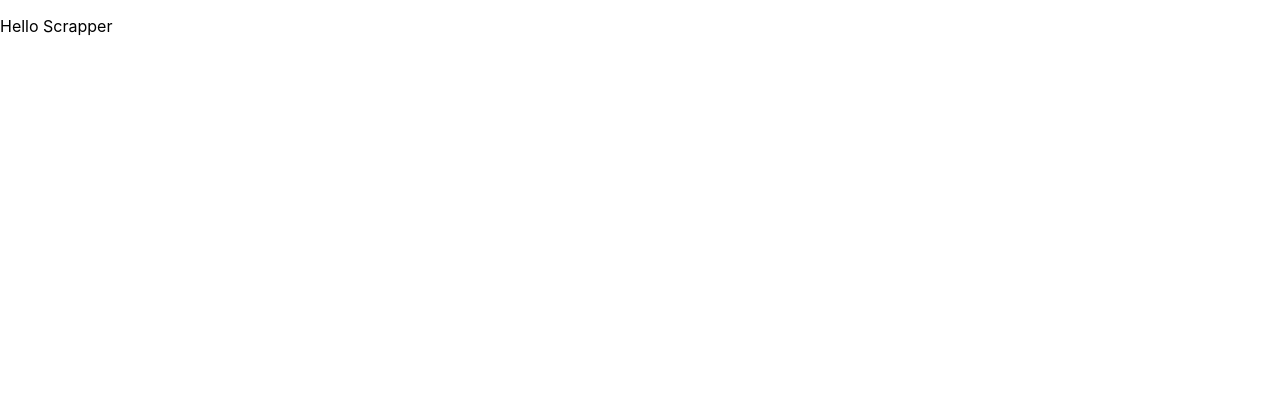
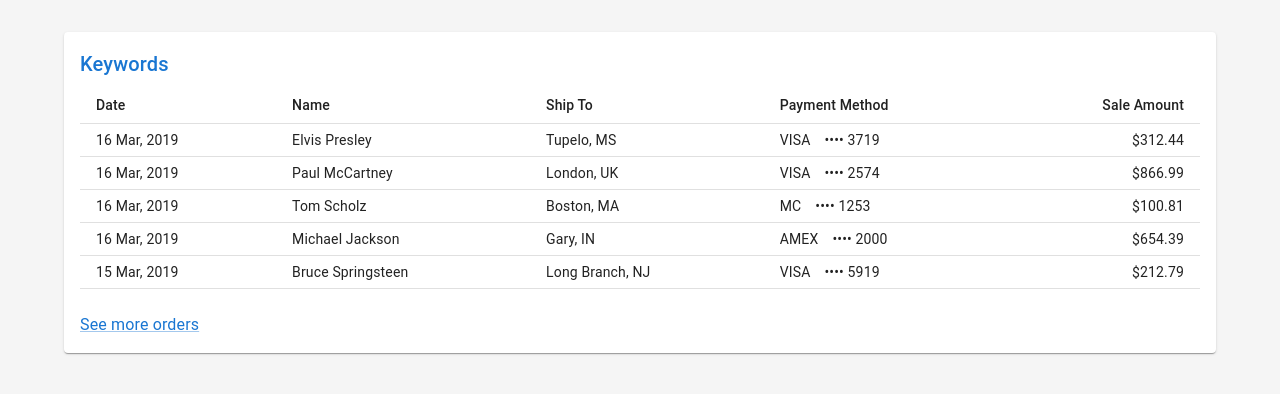
Before and after one commit to rashikzaman/scrapper-react, a Next.js app: page / in a window 1280 px wide. Shown: the top 394 px of the page. Built offline with nearby package versions, Linux system fonts and the light colour scheme.

Commit message:
Added dashboard template from material tempalte

```diff
--- /dev/null
+++ b/components/Dashboard/Dashboard.js
@@ -0,0 +1,124 @@
+import * as React from 'react';
+import { styled, createTheme, ThemeProvider } from '@mui/material/styles';
+import CssBaseline from '@mui/material/CssBaseline';
+import MuiDrawer from '@mui/material/Drawer';
+import Box from '@mui/material/Box';
+import MuiAppBar from '@mui/material/AppBar';
+import Toolbar from '@mui/material/Toolbar';
+import List from '@mui/material/List';
+import Typography from '@mui/material/Typography';
+import Divider from '@mui/material/Divider';
+import IconButton from '@mui/material/IconButton';
+import Badge from '@mui/material/Badge';
+import Container from '@mui/material/Container';
+import Grid from '@mui/material/Grid';
+import Paper from '@mui/material/Paper';
+import Link from '@mui/material/Link';
+import MenuIcon from '@mui/icons-material/Menu';
+import ChevronLeftIcon from '@mui/icons-material/ChevronLeft';
+import NotificationsIcon from '@mui/icons-material/Notifications';
+import { mainListItems, secondaryListItems } from './listItems';
+import Orders from './Orders';
+
+function Copyright(props) {
+  return (
+    <Typography variant="body2" color="text.secondary" align="center" {...props}>
+      {'Copyright © '}
+      <Link color="inherit" href="https://mui.com/">
+        Your Website
+      </Link>{' '}
+      {new Date().getFullYear()}
+      {'.'}
+    </Typography>
+  );
+}
+
+const drawerWidth = 240;
+
+const AppBar = styled(MuiAppBar, {
+  shouldForwardProp: (prop) => prop !== 'open',
+})(({ theme, open }) => ({
+  zIndex: theme.zIndex.drawer + 1,
+  transition: theme.transitions.create(['width', 'margin'], {
+    easing: theme.transitions.easing.sharp,
+    duration: theme.transitions.duration.leavingScreen,
+  }),
+  ...(open && {
+    marginLeft: drawerWidth,
+    width: `calc(100% - ${drawerWidth}px)`,
+    transition: theme.transitions.create(['width', 'margin'], {
+      easing: theme.transitions.easing.sharp,
+      duration: theme.transitions.duration.enteringScreen,
+    }),
+  }),
+}));
+
+const Drawer = styled(MuiDrawer, { shouldForwardProp: (prop) => prop !== 'open' })(
+  ({ theme, open }) => ({
+    '& .MuiDrawer-paper': {
+      position: 'relative',
+      whiteSpace: 'nowrap',
+      width: drawerWidth,
+      transition: theme.transitions.create('width', {
+        easing: theme.transitions.easing.sharp,
+        duration: theme.transitions.duration.enteringScreen,
+      }),
+      boxSizing: 'border-box',
+      ...(!open && {
+        overflowX: 'hidden',
+        transition: theme.transitions.create('width', {
+          easing: theme.transitions.easing.sharp,
+          duration: theme.transitions.duration.leavingScreen,
+        }),
+        width: theme.spacing(7),
+        [theme.breakpoints.up('sm')]: {
+          width: theme.spacing(9),
+        },
+      }),
+    },
+  }),
+);
+
+const mdTheme = createTheme();
+
+function DashboardContent() {
+  const [open, setOpen] = React.useState(true);
+  const toggleDrawer = () => {
+    setOpen(!open);
+  };
+
+  return (
+    <ThemeProvider theme={mdTheme}>
+      <Box sx={{ display: 'flex' }}>
+        <CssBaseline />
+        <Box
+          component="main"
+          sx={{
+            backgroundColor: (theme) =>
+              theme.palette.mode === 'light'
+                ? theme.palette.grey[100]
+                : theme.palette.grey[900],
+            flexGrow: 1,
+            height: '100vh',
+            overflow: 'auto',
+          }}
+        >
+          <Container maxWidth="lg" sx={{ mt: 4, mb: 4 }}>
+            <Grid container spacing={3}>
+              {/* Recent Orders */}
+              <Grid item xs={12}>
+                <Paper sx={{ p: 2, display: 'flex', flexDirection: 'column' }}>
+                  <Orders />
+                </Paper>
+              </Grid>
+            </Grid>
+          </Container>
+        </Box>
+      </Box>
+    </ThemeProvider>
+  );
+}
+
+export default function Dashboard() {
+  return <DashboardContent />;
+}
--- /dev/null
+++ b/components/Dashboard/Orders.js
@@ -0,0 +1,86 @@
+import * as React from 'react';
+import Link from '@mui/material/Link';
+import Table from '@mui/material/Table';
+import TableBody from '@mui/material/TableBody';
+import TableCell from '@mui/material/TableCell';
+import TableHead from '@mui/material/TableHead';
+import TableRow from '@mui/material/TableRow';
+import Title from './Title';
+
+// Generate Order Data
+function createData(id, date, name, shipTo, paymentMethod, amount) {
+  return { id, date, name, shipTo, paymentMethod, amount };
+}
+
+const rows = [
+  createData(
+    0,
+    '16 Mar, 2019',
+    'Elvis Presley',
+    'Tupelo, MS',
+    'VISA ⠀•••• 3719',
+    312.44,
+  ),
+  createData(
+    1,
+    '16 Mar, 2019',
+    'Paul McCartney',
+    'London, UK',
+    'VISA ⠀•••• 2574',
+    866.99,
+  ),
+  createData(2, '16 Mar, 2019', 'Tom Scholz', 'Boston, MA', 'MC ⠀•••• 1253', 100.81),
+  createData(
+    3,
+    '16 Mar, 2019',
+    'Michael Jackson',
+    'Gary, IN',
+    'AMEX ⠀•••• 2000',
+    654.39,
+  ),
+  createData(
+    4,
+    '15 Mar, 2019',
+    'Bruce Springsteen',
+    'Long Branch, NJ',
+    'VISA ⠀•••• 5919',
+    212.79,
+  ),
+];
+
+function preventDefault(event) {
+  event.preventDefault();
+}
+
+export default function Orders() {
+  return (
+    <React.Fragment>
+      <Title>Keywords</Title>
+      <Table size="small">
+        <TableHead>
+          <TableRow>
+            <TableCell>Date</TableCell>
+            <TableCell>Name</TableCell>
+            <TableCell>Ship To</TableCell>
+            <TableCell>Payment Method</TableCell>
+            <TableCell align="right">Sale Amount</TableCell>
+          </TableRow>
+        </TableHead>
+        <TableBody>
+          {rows.map((row) => (
+            <TableRow key={row.id}>
+              <TableCell>{row.date}</TableCell>
+              <TableCell>{row.name}</TableCell>
+              <TableCell>{row.shipTo}</TableCell>
+              <TableCell>{row.paymentMethod}</TableCell>
+              <TableCell align="right">{`$${row.amount}`}</TableCell>
+            </TableRow>
+          ))}
+        </TableBody>
+      </Table>
+      <Link color="primary" href="#" onClick={preventDefault} sx={{ mt: 3 }}>
+        See more orders
+      </Link>
+    </React.Fragment>
+  );
+}
--- /dev/null
+++ b/components/Dashboard/Title.js
@@ -0,0 +1,17 @@
+import * as React from 'react';
+import PropTypes from 'prop-types';
+import Typography from '@mui/material/Typography';
+
+function Title(props) {
+  return (
+    <Typography component="h2" variant="h6" color="primary" gutterBottom>
+      {props.children}
+    </Typography>
+  );
+}
+
+Title.propTypes = {
+  children: PropTypes.node,
+};
+
+export default Title;
--- /dev/null
+++ b/components/Dashboard/listItems.js
@@ -0,0 +1,70 @@
+import * as React from 'react';
+import ListItem from '@mui/material/ListItem';
+import ListItemIcon from '@mui/material/ListItemIcon';
+import ListItemText from '@mui/material/ListItemText';
+import ListSubheader from '@mui/material/ListSubheader';
+import DashboardIcon from '@mui/icons-material/Dashboard';
+import ShoppingCartIcon from '@mui/icons-material/ShoppingCart';
+import PeopleIcon from '@mui/icons-material/People';
+import BarChartIcon from '@mui/icons-material/BarChart';
+import LayersIcon from '@mui/icons-material/Layers';
+import AssignmentIcon from '@mui/icons-material/Assignment';
+
+export const mainListItems = (
+  <div>
+    <ListItem button>
+      <ListItemIcon>
+        <DashboardIcon />
+      </ListItemIcon>
+      <ListItemText primary="Dashboard" />
+    </ListItem>
+    <ListItem button>
+      <ListItemIcon>
+        <ShoppingCartIcon />
+      </ListItemIcon>
+      <ListItemText primary="Orders" />
+    </ListItem>
+    <ListItem button>
+      <ListItemIcon>
+        <PeopleIcon />
+      </ListItemIcon>
+      <ListItemText primary="Customers" />
+    </ListItem>
+    <ListItem button>
+      <ListItemIcon>
+        <BarChartIcon />
+      </ListItemIcon>
+      <ListItemText primary="Reports" />
+    </ListItem>
+    <ListItem button>
+      <ListItemIcon>
+        <LayersIcon />
+      </ListItemIcon>
+      <ListItemText primary="Integrations" />
+    </ListItem>
+  </div>
+);
+
+export const secondaryListItems = (
+  <div>
+    <ListSubheader inset>Saved reports</ListSubheader>
+    <ListItem button>
+      <ListItemIcon>
+        <AssignmentIcon />
+      </ListItemIcon>
+      <ListItemText primary="Current month" />
+    </ListItem>
+    <ListItem button>
+      <ListItemIcon>
+        <AssignmentIcon />
+      </ListItemIcon>
+      <ListItemText primary="Last quarter" />
+    </ListItem>
+    <ListItem button>
+      <ListItemIcon>
+        <AssignmentIcon />
+      </ListItemIcon>
+      <ListItemText primary="Year-end sale" />
+    </ListItem>
+  </div>
+);
--- a/pages/index.js
+++ b/pages/index.js
@@ -1,7 +1,9 @@
+import Dashboard from '../components/Dashboard/Dashboard';
+
 export default function Home() {
   return (
     <div>
-      <p>Hello Scrapper</p>
+      <Dashboard />
     </div>
   )
 }
```
